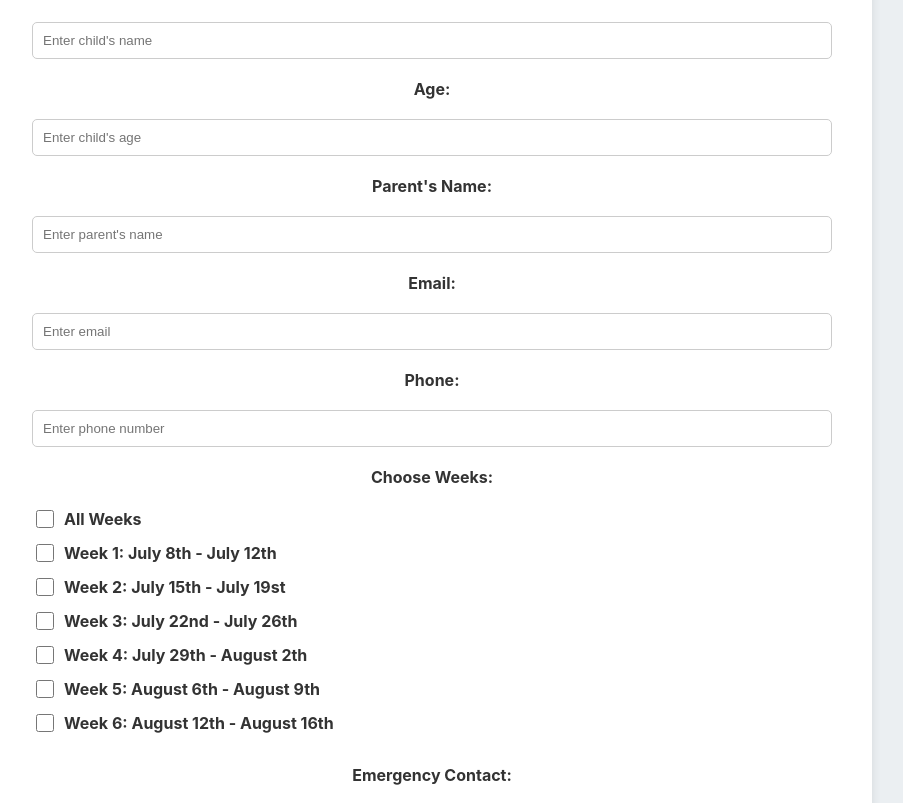
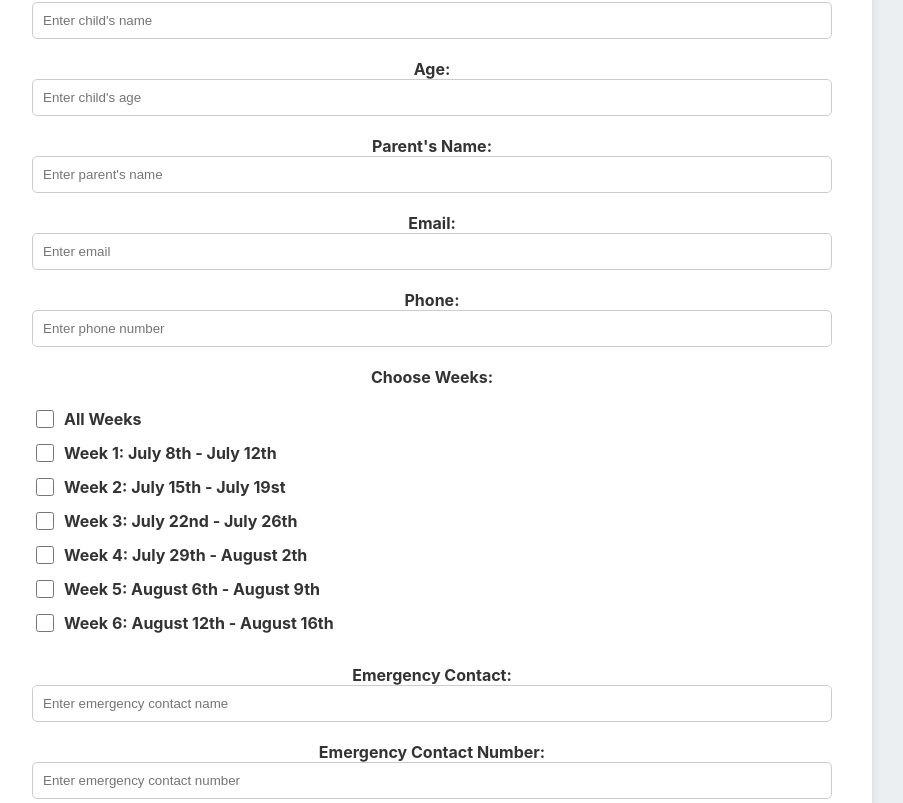
Before and after one commit to venuraperera99/Community-Impact-Hub, a React (Create React App) app: page /child-registration in a window 1280 px wide. Shown: the part 790-1593 px from the top of the page, without its empty margins (208-1111 px from the left). Built offline with nearby package versions, Linux system fonts and the light colour scheme.

Commit message:
Added form validation for ChildRegistration

```diff
--- a/src/pages/childregistration/ChildRegistration.js
+++ b/src/pages/childregistration/ChildRegistration.js
@@ -1,5 +1,8 @@
 import React, { useState } from 'react';
 import './ChildRegistration.css';
+import { useFormik } from 'formik';
+import * as Yup from 'yup';
+
 
 const ChildRegistration = () => {
   const weeks = [
@@ -12,6 +15,11 @@ const ChildRegistration = () => {
   ];
 
   const [selectedWeeks, setSelectedWeeks] = useState([]);
+  const [error, setError] = useState('');
+
+  const [emergencyContactNumber, setEmergencyContactNumber] = useState('');
+  const [email, setEmail] = useState(''); // State to hold the email
+
 
   const handleWeekChange = (week) => {
     if (week === 'All Weeks') {
@@ -32,11 +40,38 @@ const ChildRegistration = () => {
         }
       }
     }
+
+    setError('');
   };
 
+  const validationSchema = Yup.object().shape({
+    childName: Yup.string().required('Child\'s Name is required'),
+    age: Yup.number().required('Age is required').positive('Age must be a positive number'),
+    parentName: Yup.string().required('Parent\'s Name is required'),
+    email: Yup.string().email('Invalid email').required('Email is required'),
+    phone: Yup.string().required('Phone number is required'),
+    emergencyContact: Yup.string().required('Emergency Contact is required'),
+    emergencyContactNumber: Yup.string().required('Emergency Contact Number is required'),
+  });
 
-  const handleSubmit = (event) => {
-    event.preventDefault();
+  const formik = useFormik({
+    initialValues: {
+      childName: '',
+      age: '',
+      parentName: '',
+      email: '',
+      phone: '',
+      emergencyContact: '',
+      emergencyContactNumber: '',
+    },
+    validationSchema: validationSchema,
+    onSubmit: (values) => {
+      // Handle form submission here
+      console.log('Form Values:', values);
+      if (selectedWeeks.length === 0) {
+        setError('Please select at least one week');
+        return;
+      }
       // You can use the selectedWeeks array for further processing or submission
       let items = [];
       if (selectedWeeks.includes('All Weeks')) {
@@ -51,19 +86,21 @@ const ChildRegistration = () => {
           };
         });
       }
-    console.log('Selected Weeks:', selectedWeeks);
-    console.log(items)
+
+      const data = {
+        items,
+        email: email
+      };
       fetch("http://localhost:5000/create-checkout-session", {
         method: "POST",
         headers: {
           "Content-Type": "application/json"
         },
-      body: JSON.stringify({ items })
+        body: JSON.stringify(data)
       }).then(res => {
         if(res.ok) return res.json()
         return res.json().then(json => Promise.reject(json))
       }).then(({ url }) => {
-      console.log("url", url)
         window.location = url
       }).catch(e => {
         console.error(e.error)
@@ -71,8 +108,13 @@ const ChildRegistration = () => {
 
       // Reset selected weeks after submission (you can adjust this behavior as needed)
       setSelectedWeeks([]);
+      setEmail('');
+    },
+  });
+  const handleSubmit = (event) => {
+    event.preventDefault();
 
-    //navigate("/checkout")
+
   };
 
   return (
@@ -100,22 +142,93 @@ const ChildRegistration = () => {
           </div>
         </div>
 
-        <form className='registration-form' onSubmit={handleSubmit}>
+        <form className='registration-form' onSubmit={formik.handleSubmit}>
         <h2>Child Information</h2>
+          <div className='form-group'>
             <label htmlFor='childName'>Child's Name:</label>
-          <input type='text' id='childName' name='childName' placeholder="Enter child's name" required />
+            <input
+              type='text'
+              id='childName'
+              name='childName'
+              placeholder="Enter child's name"
+              onChange={formik.handleChange}
+              onBlur={formik.handleBlur}
+              value={formik.values.childName}
+              className={formik.touched.childName && formik.errors.childName ? 'error' : ''}
+            />
+            {formik.touched.childName && formik.errors.childName ? (
+              <div className='error-message'>{formik.errors.childName}</div>
+            ) : null}
+          </div>
 
+          <div className='form-group'>
             <label htmlFor='age'>Age:</label>
-          <input type='number' id='age' name='age' placeholder="Enter child's age" required />
+            <input
+              type='number'
+              id='age'
+              name='age'
+              placeholder="Enter child's age"
+              onChange={formik.handleChange}
+              onBlur={formik.handleBlur}
+              value={formik.values.age}
+              className={formik.touched.age && formik.errors.age ? 'error' : ''}
+            />
+            {formik.touched.age && formik.errors.age ? (
+              <div className='error-message'>{formik.errors.age}</div>
+            ) : null}
+          </div>
 
+          <div className='form-group'>
             <label htmlFor='parentName'>Parent's Name:</label>
-          <input type='text' id='parentName' name='parentName' placeholder="Enter parent's name" required />
+            <input
+              type='text'
+              id='parentName'
+              name='parentName'
+              placeholder="Enter parent's name"
+              onChange={formik.handleChange}
+              onBlur={formik.handleBlur}
+              value={formik.values.parentName}
+              className={formik.touched.parentName && formik.errors.parentName ? 'error' : ''}
+            />
 
+            {formik.touched.parentName && formik.errors.parentName ? (
+              <div className='error-message'>{formik.errors.parentName}</div>
+            ) : null}
+          </div>
+
+          <div className='form-group'>
             <label htmlFor='email'>Email:</label>
-          <input type='email' id='email' name='email' placeholder='Enter email' required />
+            <input
+              type='email'
+              id='email'
+              name='email'
+              placeholder='Enter email'
+              onChange={formik.handleChange}
+              onBlur={formik.handleBlur}
+              value={formik.values.email}
+              className={formik.touched.email && formik.errors.email ? 'error' : ''}
+            />
+            {formik.touched.email && formik.errors.email ? (
+              <div className='error-message'>{formik.errors.email}</div>
+            ) : null}
+          </div>
 
+          <div className='form-group'>
             <label htmlFor='phone'>Phone:</label>
-          <input type='tel' id='phone' name='phone' placeholder='Enter phone number' required />
+            <input
+              type='tel'
+              id='phone'
+              name='phone'
+              placeholder='Enter phone number'
+              onChange={formik.handleChange}
+              onBlur={formik.handleBlur}
+              value={formik.values.phone}
+              className={formik.touched.phone && formik.errors.phone ? 'error' : ''}
+            />
+            {formik.touched.phone && formik.errors.phone ? (
+              <div className='error-message'>{formik.errors.phone}</div>
+            ) : null}
+          </div>
 
           <label>Choose Weeks:</label>
           <div className='week-checkboxes'>
@@ -144,10 +257,42 @@ const ChildRegistration = () => {
                 />
               </div>
             ))}
+            {error && <p className='error-message'>{error}</p>}
           </div>
 
+          <div className='form-group'>
             <label htmlFor='emergencyContact'>Emergency Contact:</label>
-          <input type='text' id='emergencyContact' name='emergencyContact' placeholder='Enter emergency contact' required />
+            <input
+              type='text'
+              id='emergencyContact'
+              name='emergencyContact'
+              placeholder='Enter emergency contact name'
+              onChange={formik.handleChange}
+              onBlur={formik.handleBlur}
+              value={formik.values.emergencyContact}
+              className={formik.touched.emergencyContact && formik.errors.emergencyContact ? 'error' : ''}
+            />
+            {formik.touched.emergencyContact && formik.errors.emergencyContact ? (
+              <div className='error-message'>{formik.errors.emergencyContact}</div>
+            ) : null}
+          </div>
+
+          <div className='form-group'>
+            <label htmlFor='emergencyContactNumber'>Emergency Contact Number:</label>
+            <input
+              type='tel'
+              id='emergencyContactNumber'
+              name='emergencyContactNumber'
+              placeholder='Enter emergency contact number'
+              onChange={formik.handleChange}
+              onBlur={formik.handleBlur}
+              value={formik.values.emergencyContactNumber}
+              className={formik.touched.emergencyContactNumber && formik.errors.emergencyContactNumber ? 'error' : ''}
+            />
+            {formik.touched.emergencyContactNumber && formik.errors.emergencyContactNumber ? (
+              <div className='error-message'>{formik.errors.emergencyContactNumber}</div>
+            ) : null}
+          </div>
 
           <button type='submit' className='enroll-button'>Enroll Now</button>
         </form>
```
Lines whose indentation alone changed are shown as unchanged.
